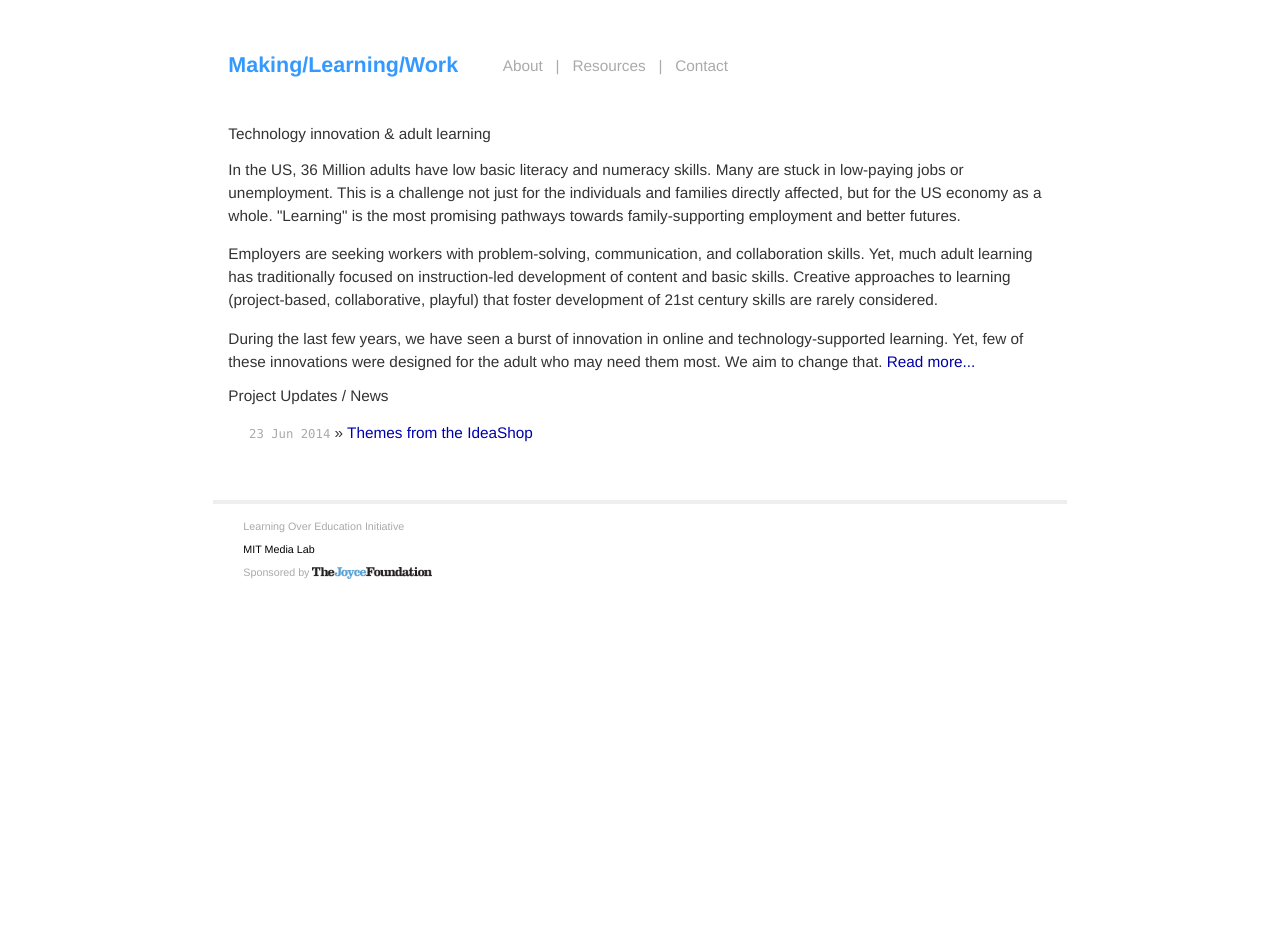
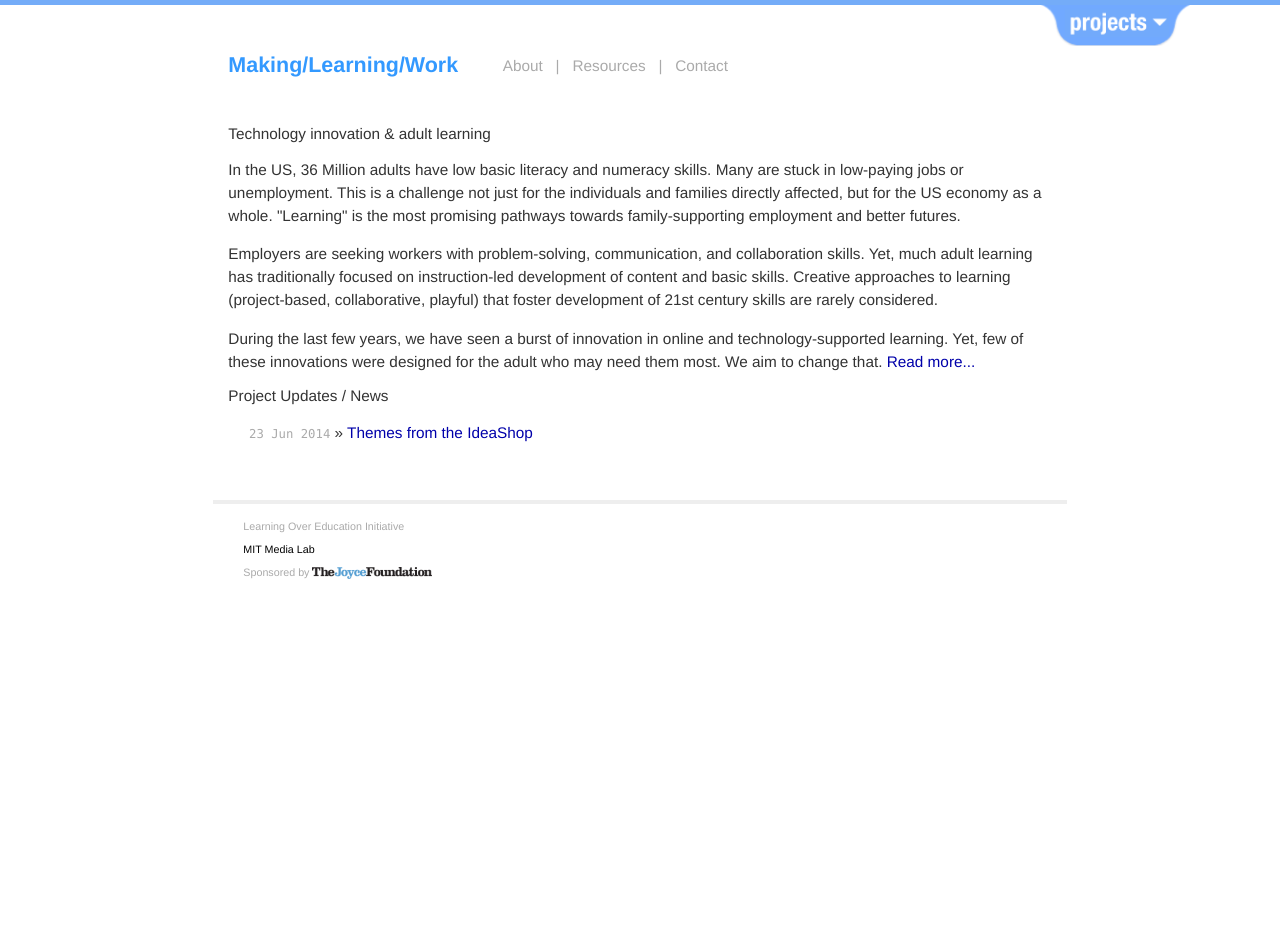
Before and after one commit to mitmedialab/mlw.media.mit.edu, a Jekyll site: the page built from index.html, in a window 1280 px wide. Built offline with Jekyll 4.4.1, drawn with Linux system fonts in a browser that asks for light colours; nearby versions of some CDN libraries; Markdown is read by kramdown in place of the engine named in the settings.

```diff
--- /dev/null
+++ b/_includes/navigation-tabs.html
@@ -0,0 +1,30 @@
+<div id="tab-region">
+<div class="row">
+    <div class="col-sm-3 col-sm-offset-1">
+        <a href="http://learn.media.mit.edu">
+            <h1> Learning Over Education </h1>
+        </a>
+        <a href="http://learn.media.mit.edu">
+            <p> About </p>
+        </a>
+        <a href="http://learn.media.mit.edu">
+            <p> Contact </p>
+        </a>
+    </div>
+    <div class="col-sm-3">
+        <h1> Projects and Initiatives </h1>
+        <a href="http://learn.media.mit.edu/lcl-old/">
+            <p> Learning Creative Learning </p>
+        </a>
+        <a href="http://learn.media.mit.edu/mlw/">
+            <p> Making Learning Work </p>
+        </a>
+    </div>
+</div>
+</div>
+<div id="tab-border">
+</div>
+<div id="tabs">
+    <img id="tab-down" src="{{site.baseurl}}/images/navigation_tab_down.png" width="150px">
+    <img id="tab-up" src="{{site.baseurl}}/images/navigation_tab_up.png" width="150px">
+</div>
--- a/_layouts/default.html
+++ b/_layouts/default.html
@@ -36,6 +36,9 @@
         <body>
                 <!-- Nessecarry div for FB comments -->
                 <div id="fb-root"></div>
+
+                <!-- Projects tab -->
+                {% include navigation-tabs.html %}
 
                 <!-- Responsive wrapper for site -->
                 <div class="site container-fluid">
@@ -79,14 +82,6 @@
                     <!-- Footer with sponsor logos -->
                     <div class="row">
                         <div class="footer col-sm-8 col-sm-offset-2">
-                            <!-- Old MIT Media Lab Logo
-                            <div class="contact col-sm-1">
-                                <p>
-                                    <a href="http://media.mit.edu">
-                                        <img src="{{site.baseurl}}/images/ML-logo.png" width="70">
-                                    </a>
-                                </p>
-                            </div> -->
                             <div class="contact col-sm-9">
                                 <p>
                                     <a href="http://learn.media.mit.edu"> Learning Over Education Initiative </a><br />
@@ -105,5 +100,7 @@
 
                 <!-- End responsive site wrapper -->
                 </div>
+            <script src="//ajax.googleapis.com/ajax/libs/jquery/1.11.1/jquery.min.js"></script>
+            <script type="text/javascript" src="{{site.baseurl}}/javascripts/navigation-tabs.js"></script>
         </body>
 </html>
--- a/css/main.css
+++ b/css/main.css
@@ -41,6 +41,46 @@ blockquote{
 a         { color: #00a; }
 a:hover   { color: #000; }
 a:visited { color: #3399FF; }
+
+/*****************************************************************************/
+/*
+/* Tabs
+/*
+/*****************************************************************************/
+
+#tabs{
+    position: absolute;
+    top: 5px;
+    right: 7%;
+}
+
+#tab-up{
+    display: none;
+}
+
+#tab-border{
+    position: absolute;
+    top: 0px;
+    left: 0px;
+    width: 100%;
+    height: 5px;
+    background-color: #74ACF8;
+}
+
+#tab-region{
+    position: absolute;
+    top: 0px;
+    left: 0px;
+    background-color: #74ACF8;
+    width: 100%;
+    display:none;
+    z-index: 1000;
+    color: white;
+    padding: 20px;
+    text-align: left;
+}
+
+#tab-region a{color: white;}
 
 /*****************************************************************************/
 /*
--- /dev/null
+++ b/javascripts/navigation-tabs.js
@@ -0,0 +1,12 @@
+$('#tabs').click(function() {
+  $('#tab-down').toggle();
+  $('#tab-region').toggle();
+  $('#tab-up').toggle();
+  $('#tab-border').toggle()
+  if($('#tab-up').is(':visible')){
+    $('#tabs').css("top", $("#tab-region").height()+40);
+  }
+  else{
+    $('#tabs').css("top", "5px");
+  }
+});
```
Also changed, not shown: images/navigation_tab_down.png (added), images/navigation_tab_up.png (added), 14 other files.
